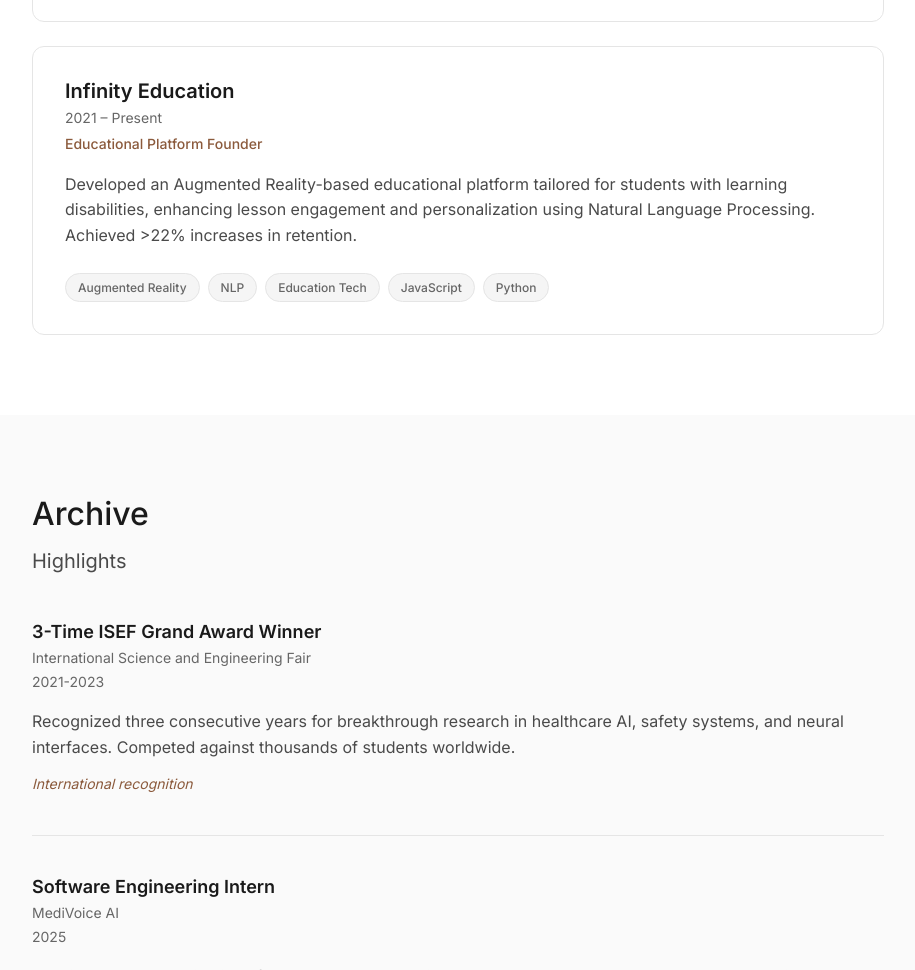
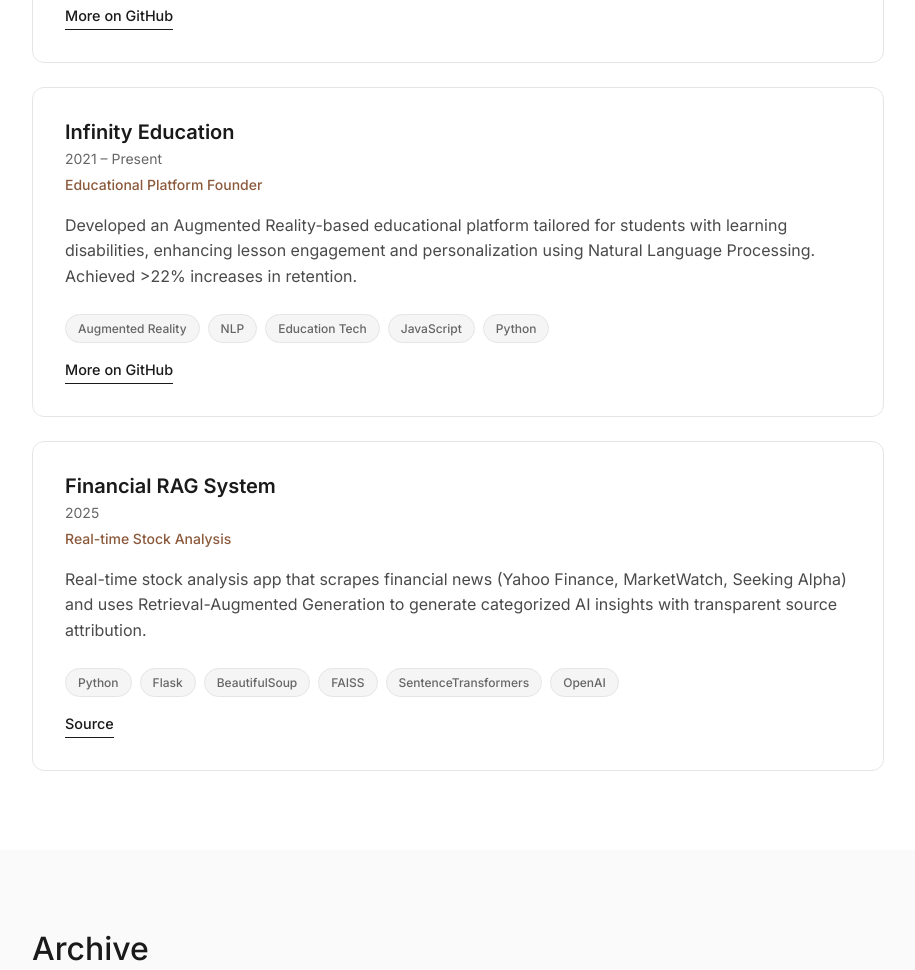
Before and after one commit to IshanAhluwalia/Portfolio, a plain HTML site: page index.html in a window 1280 px wide. Shown: the part 2647-3617 px from the top of the page, without its empty margins (182-1097 px from the left). Drawn offline with Linux system fonts and the light colour scheme.

Commit message:
Add project links and RAG-based Stock Project source URL

```diff
--- a/index.html
+++ b/index.html
@@ -145,6 +145,10 @@
                         <span>Firebase</span>
                         <span>Python</span>
                     </div>
+
+                    <div class="project-links">
+                        <a class="project-link" href="https://github.com/IshanAhluwalia" target="_blank" rel="noopener">More on GitHub</a>
+                    </div>
                 </div>
 
                 <div class="project-card">
@@ -164,6 +168,34 @@
                         <span>Education Tech</span>
                         <span>JavaScript</span>
                         <span>Python</span>
+                    </div>
+
+                    <div class="project-links">
+                        <a class="project-link" href="https://github.com/IshanAhluwalia" target="_blank" rel="noopener">More on GitHub</a>
+                    </div>
+                </div>
+
+                <div class="project-card">
+                    <div class="project-header">
+                        <div>
+                            <h5 class="project-title">Financial RAG System</h5>
+                            <p class="project-year">2025</p>
+                            <p class="project-award">Real-time Stock Analysis</p>
+                        </div>
+                    </div>
+                    <p class="project-description">
+                        Real-time stock analysis app that scrapes financial news (Yahoo Finance, MarketWatch, Seeking Alpha) and uses Retrieval-Augmented Generation to generate categorized AI insights with transparent source attribution.
+                    </p>
+                    <div class="project-tech">
+                        <span>Python</span>
+                        <span>Flask</span>
+                        <span>BeautifulSoup</span>
+                        <span>FAISS</span>
+                        <span>SentenceTransformers</span>
+                        <span>OpenAI</span>
+                    </div>
+                    <div class="project-links">
+                        <a class="project-link" href="https://github.com/IshanAhluwalia/RAG-based-Stock-Project" target="_blank" rel="noopener">Source</a>
                     </div>
                 </div>
             </div>
--- a/styles.css
+++ b/styles.css
@@ -215,6 +215,24 @@ section {
     border: 1px solid #e5e5e5;
 }
 
+/* Project links */
+.project-links {
+    margin-top: 14px;
+}
+
+.project-link {
+    display: inline-block;
+    font-size: 0.9rem;
+    font-weight: 500;
+    color: #1a1a1a;
+    border-bottom: 1px solid #1a1a1a;
+    padding-bottom: 2px;
+}
+
+.project-link:hover {
+    opacity: 0.7;
+}
+
 /* Archive Section */
 .archive {
     background-color: #fafafa;
```
